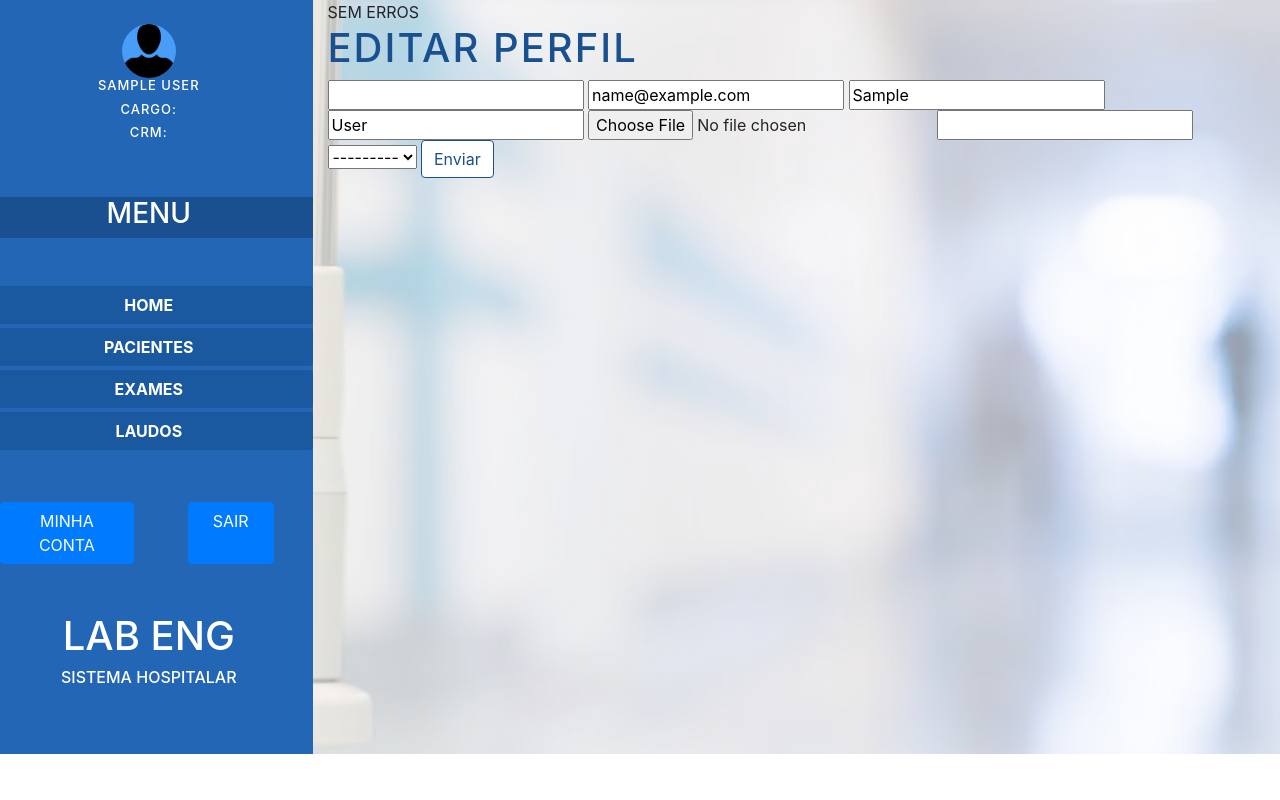
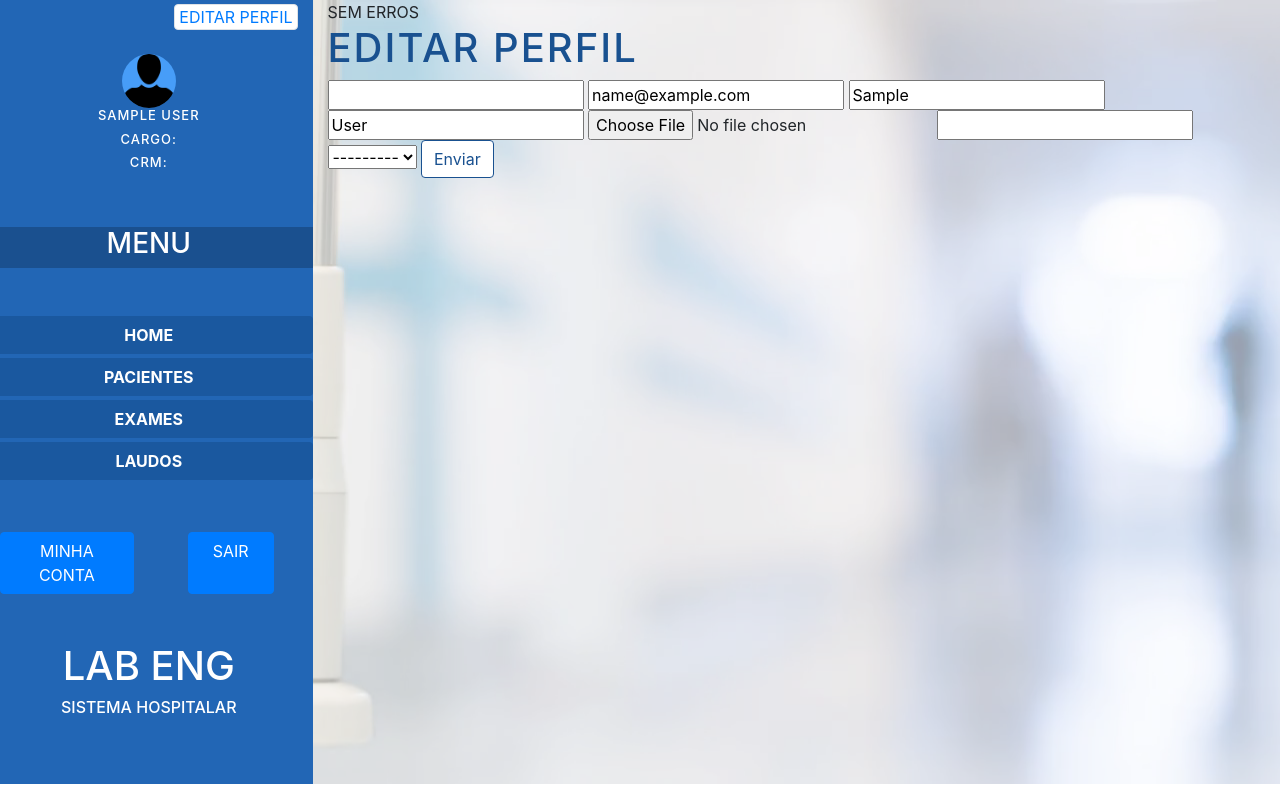
Before and after one commit to NathanMB/LabEng, a Django app: page /editar-perfil in a window 1280 px wide. Run offline with Django 3.2, Linux system fonts and the light colour scheme; the visitor is signed in with stand-in values (Sample User, id 1); some libraries are stand-ins or nearby versions.

Commit message:
Link para perfil
Foi adicionado um link para a alteração de perfil.

```diff
--- a/LabEng/templates/base.html
+++ b/LabEng/templates/base.html
@@ -24,6 +24,15 @@
         <div class="row">
             <!--Coluna esquerda da tela-->
             <div id="coluna-esquerda" class="col-3">
+                <div class="row">
+                    <div class="col d-flex justify-content-end ">
+                        <a href="{%url 'editar_perfil'%}"
+                            class="border bg-white mt-1 pl-1 pr-1 rounded text-primary text-uppercase">
+                            editar perfil
+                        </a>
+                    </div>
+
+                </div>
                 <!--Linha do avatar-->
                 <div class="row">
                     <!--Area do avatar-->
@@ -104,7 +113,9 @@
                     --------- Minha conta Sair-->
                 <div id="area-opc" class="row mt-5">
                     <div class="col-md-6 d-flex justify-content-center mt-1">
-                        <a href="{% url 'editar_perfil' %}" class="btn btn-primary text-white text-uppercase">minha conta</a>
+                        <a href="{% url 'editar_perfil' %}" class="btn btn-primary text-white text-uppercase">
+                            minha conta
+                        </a>
                     </div>
 
                     <div class="col-md-6 d-flex justify-content-center mt-1">
```
